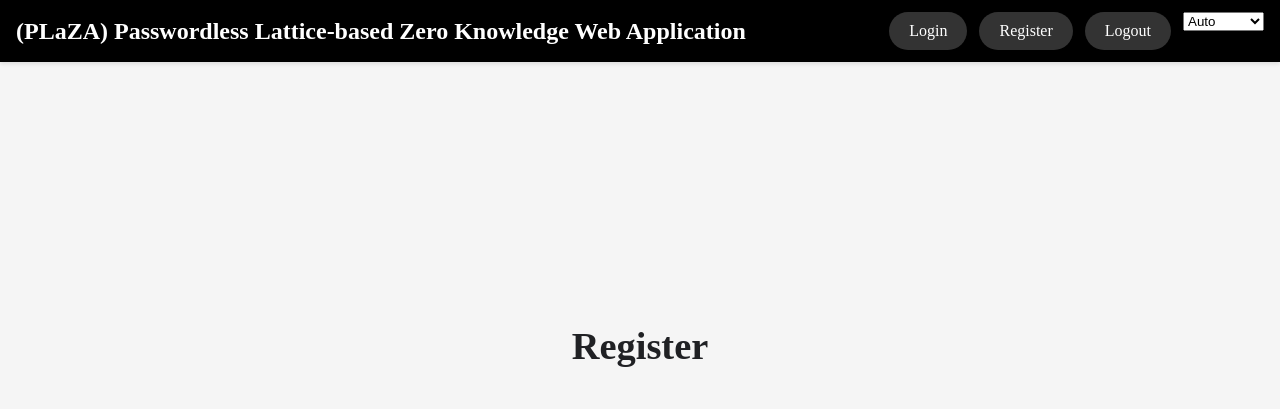
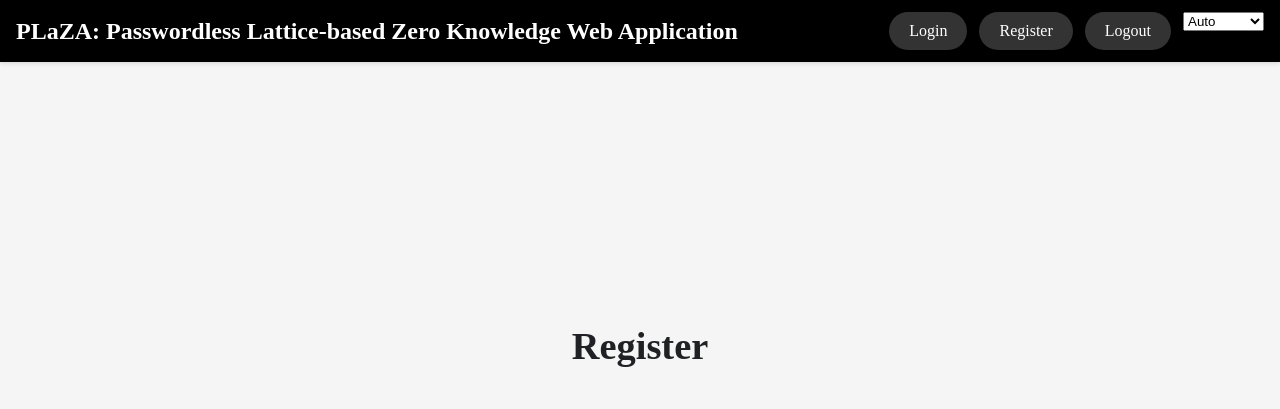
Before and after one commit to vshtong/PLaZA, a Flask app: page /register in a window 1280 px wide. Shown: the top 409 px of the page. Run offline with Flask 3, Linux system fonts and the light colour scheme; parts of the project's set-up code (start-up, migrations or seed data) failed here and were passed over.

Commit message:
final updates

```diff
--- a/plaza-app.py
+++ b/plaza-app.py
@@ -87,7 +87,7 @@ def verify():
     public_key, _ = get_user_data(user_id)
 
     # Initialize signature object with correct variant
-    crypto_verify = LatticeCrypto() if variant == crypto.algorithm else Signature(variant)
+    crypto_verify = LatticeCrypto() if variant != crypto.algorithm else crypto
     if crypto_verify.verify(challenge, signature, public_key):
         session_token = secrets.token_hex(16)
         expiry = int(time.time()) + 30  # 0.5 hour expiry
--- a/templates/base.html
+++ b/templates/base.html
@@ -6,7 +6,7 @@
 </head>
 <body>
     <nav class="navbar">
-        <div class="navbar-brand">(PLaZA) Passwordless Lattice-based Zero Knowledge Web Application</div>
+        <div class="navbar-brand">PLaZA: Passwordless Lattice-based Zero Knowledge Web Application</div>
         <div class="navbar-links">
             <a href="{{ url_for('index') }}" class="nav-button">Login</a>
             <a href="{{ url_for('register') }}" class="nav-button">Register</a>
```
